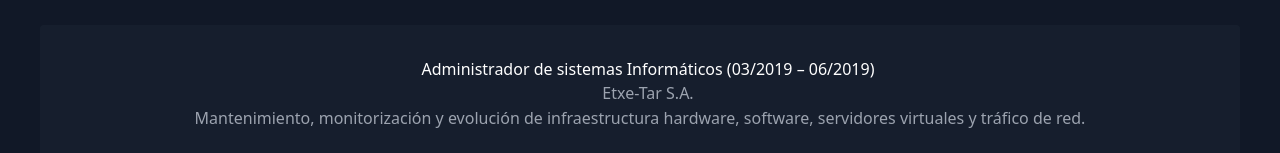
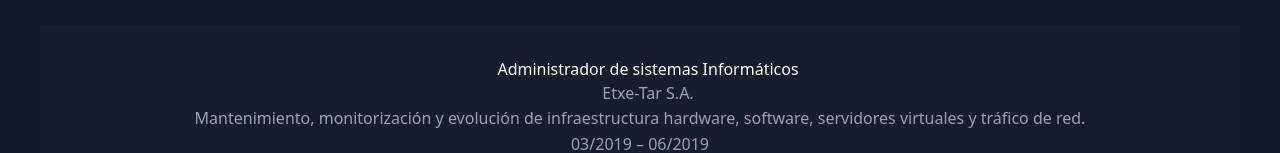
Before and after one commit to Aitor-bot/portfolio-reactjs, a React (Create React App) app: page / in a window 1280 px wide. Shown: the part 616-769 px from the top of the page. Built offline with nearby package versions, Linux system fonts and the light colour scheme; grey boxes are pictures that could not be loaded.

Commit message:
Bug with date fixed

```diff
--- a/src/App.js
+++ b/src/App.js
@@ -35,6 +35,7 @@
       experienceTitle : data.experienceTitle,
       jobName : data.jobName,
       company : data.company,
+      companyData : data.companyData,
       doneWork : data.doneWork,
       jobAvatar : data.jobAvatar,
 
@@ -87,6 +88,7 @@
     experienceTitle = {this.state.experienceTitle}
     jobName = {this.state.jobName}
     company = {this.state.company}
+    companyData = {this.state.companyData}
     doneWork = {this.state.doneWork}
     jobAvatar = {this.state.jobAvatar}/>
 
--- a/src/components/Experience.js
+++ b/src/components/Experience.js
@@ -25,8 +25,10 @@
                       {this.props.company}
                       </span>
                     </span>
+                  <p class="leading-relaxed mb">
+                  {this.props.doneWork}</p>
                   <p class="leading-relaxed mb-6">
-                  {this.props.doneWork}</p>
+                  {this.props.companyData}</p>
                   <div class="inline-flex items-center">
                     <img
                       src={this.props.jobAvatar}
--- a/src/data.js
+++ b/src/data.js
@@ -24,8 +24,9 @@
 
     //Experience
     "experienceTitle": "Experiencia Laboral",
-    "jobName": "Administrador de sistemas Informáticos (03/2019 – 06/2019)",
+    "jobName": "Administrador de sistemas Informáticos",
     "company": "Etxe-Tar S.A.",
+    "companyData": "03/2019 – 06/2019",
     "doneWork": "Mantenimiento, monitorización y evolución de infraestructura hardware, software, servidores virtuales y tráfico de red.",
     "jobAvatar": "https://www.sariki.es/wp-content/uploads/2019/10/logo-etxe-tar.jpg",
 
```
